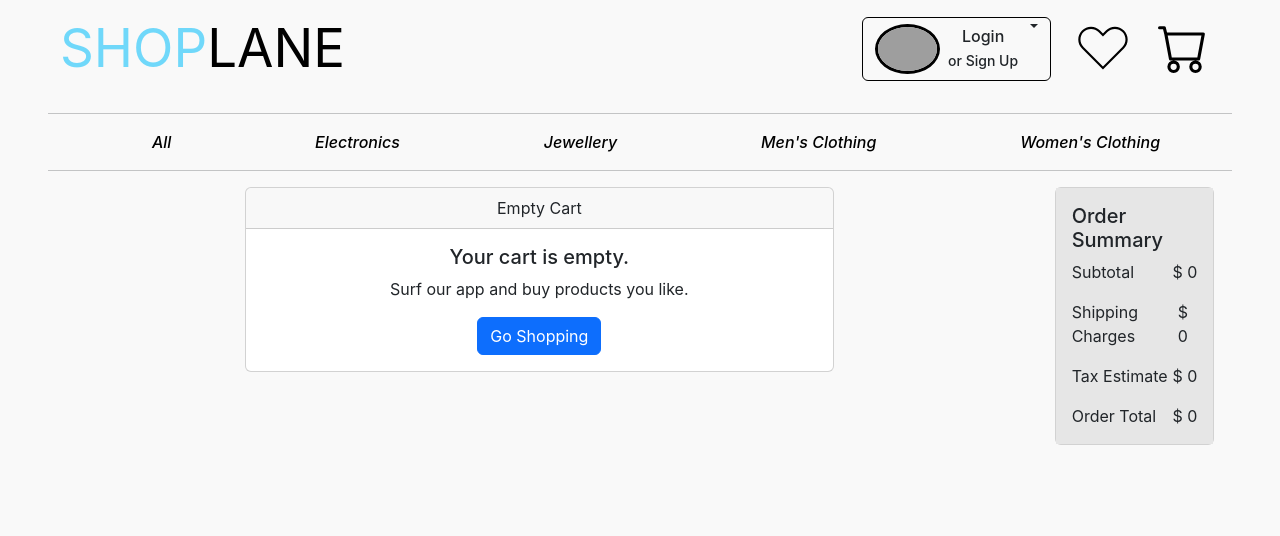
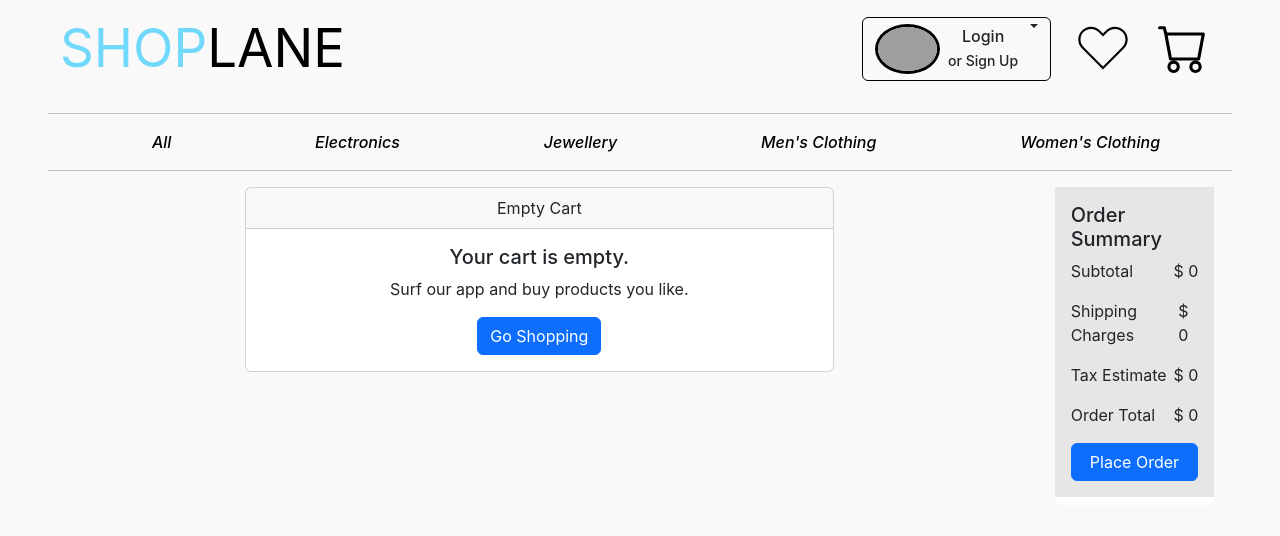
Before and after one commit to ankittkinha/shoplane, a React (Create React App) app: page /cart in a window 1280 px wide. Shown: the top 536 px of the page. Built offline with nearby package versions, Linux system fonts and the light colour scheme; grey boxes are pictures that could not be loaded.

Commit message:
added place order button

```diff
--- a/src/components/CartSummary/index.jsx
+++ b/src/components/CartSummary/index.jsx
@@ -1,17 +1,55 @@
 import React, { useState } from 'react'
+import { useSelector } from 'react-redux';
 
 export default function CartSummary(props) {
+
+    let cartNum = useSelector(state => state.cart.numberCart)
+
     let subtotal = 0;
 
     if (props.data) {
         props.data.forEach(item => subtotal += (item.price * item.quantity));
     }
 
+    const [response, setResponse] = useState({
+        textMessage: "",
+        alertClass: ""
+    })
+
     const shippingCharges = (props.data.length !== 0) ? 5 : 0;  //hard coding shipping charge as we'll not receive it via api
     const taxEstimate = (subtotal * 5) / 100; //using 5% tax
 
+    const removeAlert = () => {
+        setResponse({
+            textMessage: "",
+            alertClass: ""
+        });
+    };
+
+    const onClickHandler = () => {
+        if (cartNum > 0) {
+            if (localStorage.getItem("token")) {
+                setResponse({
+                    textMessage: "Your order has been placed",
+                    alertClass: "alert alert-success"
+                })
+            } else {
+                setResponse({
+                    textMessage: "You should login before placing your order.",
+                    alertClass: "alert alert-danger"
+                })
+            }
+        } else {
+            setResponse({
+                textMessage: "Please add items to cart before placing order",
+                alertClass: "alert alert-danger"
+            });
+        };
+        setTimeout(removeAlert, 2500)
+    }
 
     return (
+        <div>
             <div className="card-body greyish-back" style={{ width: "100%" }}>
                 <h5 className="card-title">Order Summary</h5>
                 <p className="card-text cart-summary-text">
@@ -30,7 +68,13 @@ export default function CartSummary(props) {
                     <span>Order Total</span>
                     <span>&#36; {(Math.round(subtotal) + shippingCharges + Math.round(taxEstimate))}</span>
                 </p>
+                <div onClick={onClickHandler} className="btn btn-primary w-100">Place Order</div>
 
             </div>
+            <div className={`${response.alertClass} mt-2`}>
+                {response.textMessage}
+            </div>
+        </div>
+
     )
 }
--- a/src/index.css
+++ b/src/index.css
@@ -338,6 +338,10 @@ code {
   position: relative;
 }
 
+.summary-div-1{
+  border: none;
+}
+
 .sticky-summary {
   position: sticky;
   top: 186.8px;
--- a/src/pages/CartPage/index.jsx
+++ b/src/pages/CartPage/index.jsx
@@ -21,7 +21,7 @@ export default function CartPage() {
 
         </div>
         <div className="col-sm-2 summary-div">
-          <div className="card sticky-summary">
+          <div className="card sticky-summary summary-div-1">
             <CartSummary data={Carts} />
           </div>
         </div>
--- a/src/redux/actions/cart-actions.js
+++ b/src/redux/actions/cart-actions.js
@@ -1,4 +1,4 @@
-import { ActionTypes } from "../constants/action-types"
+import { ActionTypes } from "../constants/action-types";
 
 export const addToCart = (product) => {
     return {
--- a/src/redux/reducers/favorites-reducer.js
+++ b/src/redux/reducers/favorites-reducer.js
@@ -10,12 +10,12 @@ export const favoritesReducer = (state = initialState, { type, payload }) => {
             return {
                 ...state,
                 favorites: [...state.favorites, payload]
-            }
+            };
         case ActionTypes.REMOVE_FROM_FAVORITES:
             return {
                 ...state,
                 favorites: state.favorites.filter(item => item.id !== payload)
-            }
+            };
         default:
             return state;
     }
```
Lines whose indentation alone changed are shown as unchanged.
